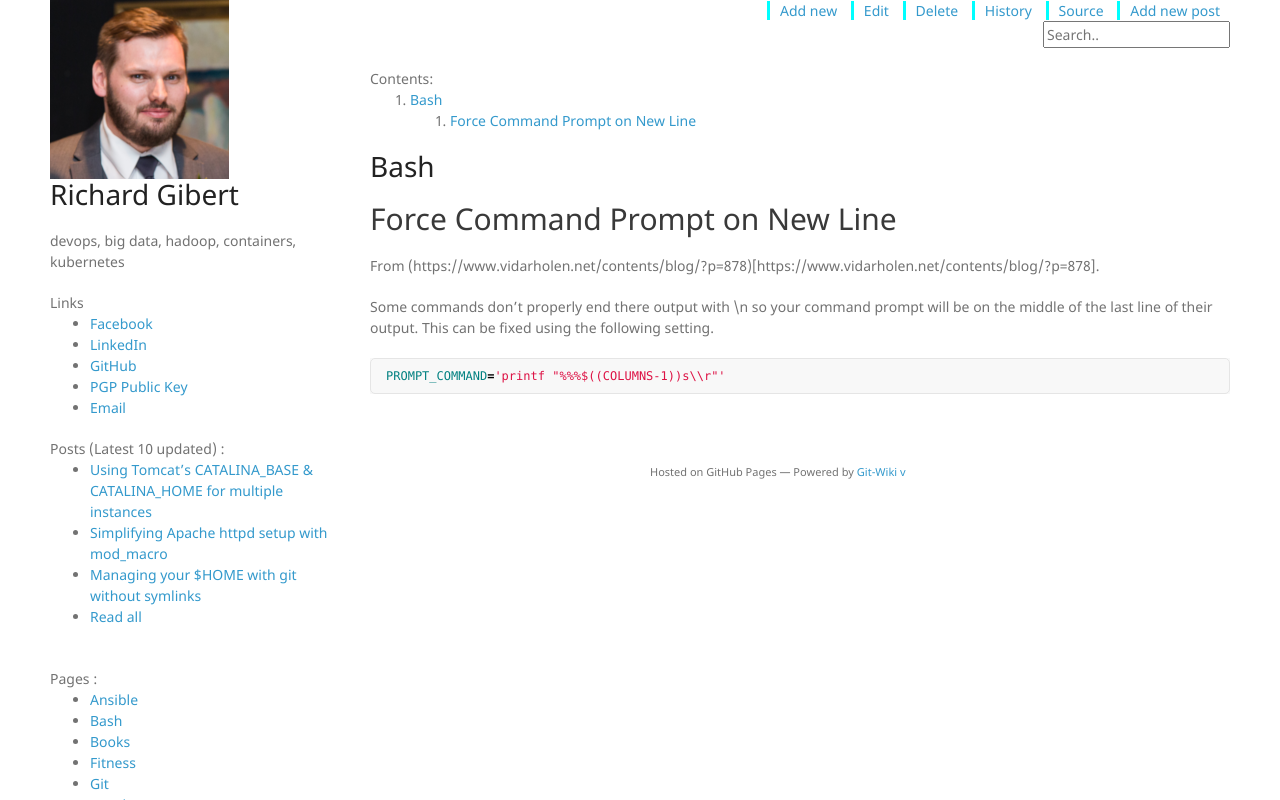
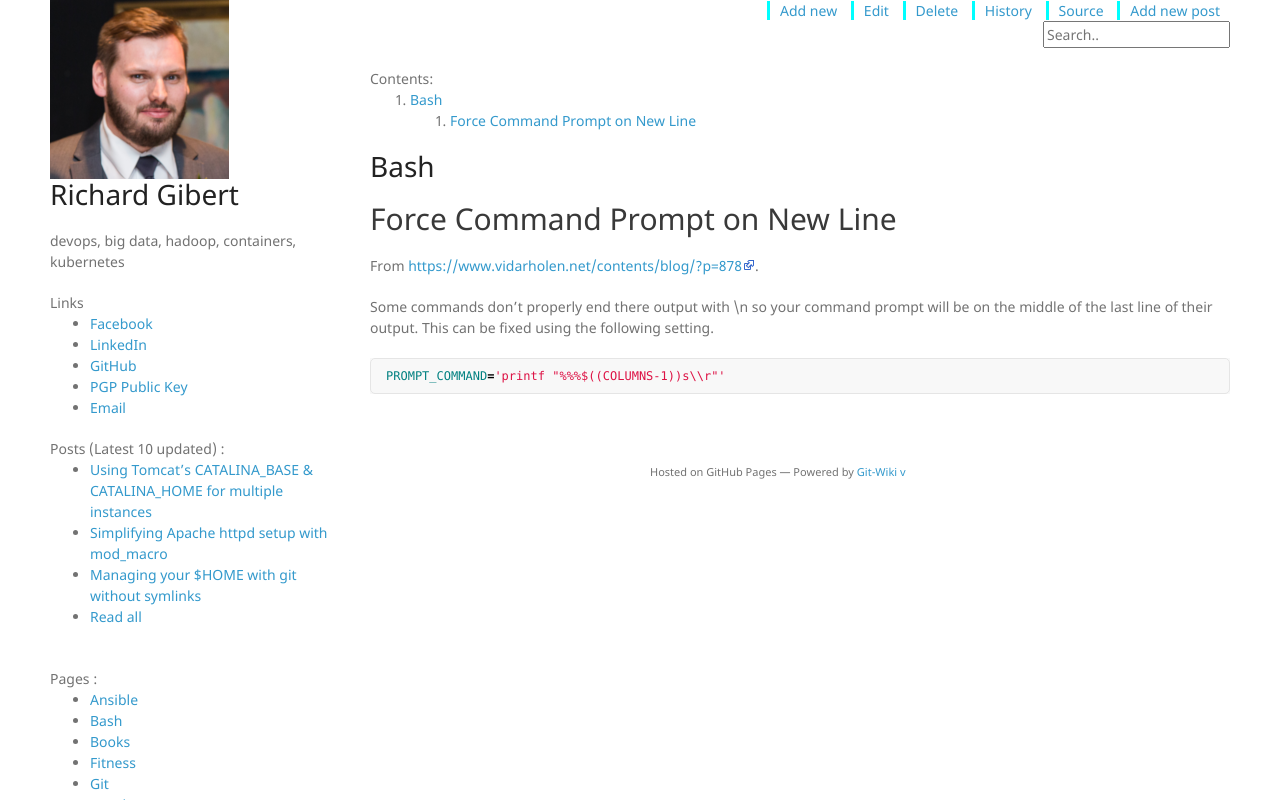
Before and after one commit to rgibert/rgibert.github.io, a Jekyll site: the page built from wiki/bash.md, in a window 1280 px wide. Shown: the part 150-950 px from the top of the page. Built offline with Jekyll 4.4.1, drawn with Linux system fonts in a browser that asks for light colours; nearby versions of some CDN libraries; our own code applies the rules of GitHub Pages for plain Markdown files.

Commit message:
Update bash.md

```diff
--- a/wiki/bash.md
+++ b/wiki/bash.md
@@ -2,7 +2,7 @@
 
 ## Force Command Prompt on New Line
 
-From (https://www.vidarholen.net/contents/blog/?p=878)[https://www.vidarholen.net/contents/blog/?p=878].
+From [https://www.vidarholen.net/contents/blog/?p=878](https://www.vidarholen.net/contents/blog/?p=878).
 
 Some commands don't properly end there output with \n so your command prompt will be on the middle of the last line of their output.  This can be fixed using the following setting.
 
```
